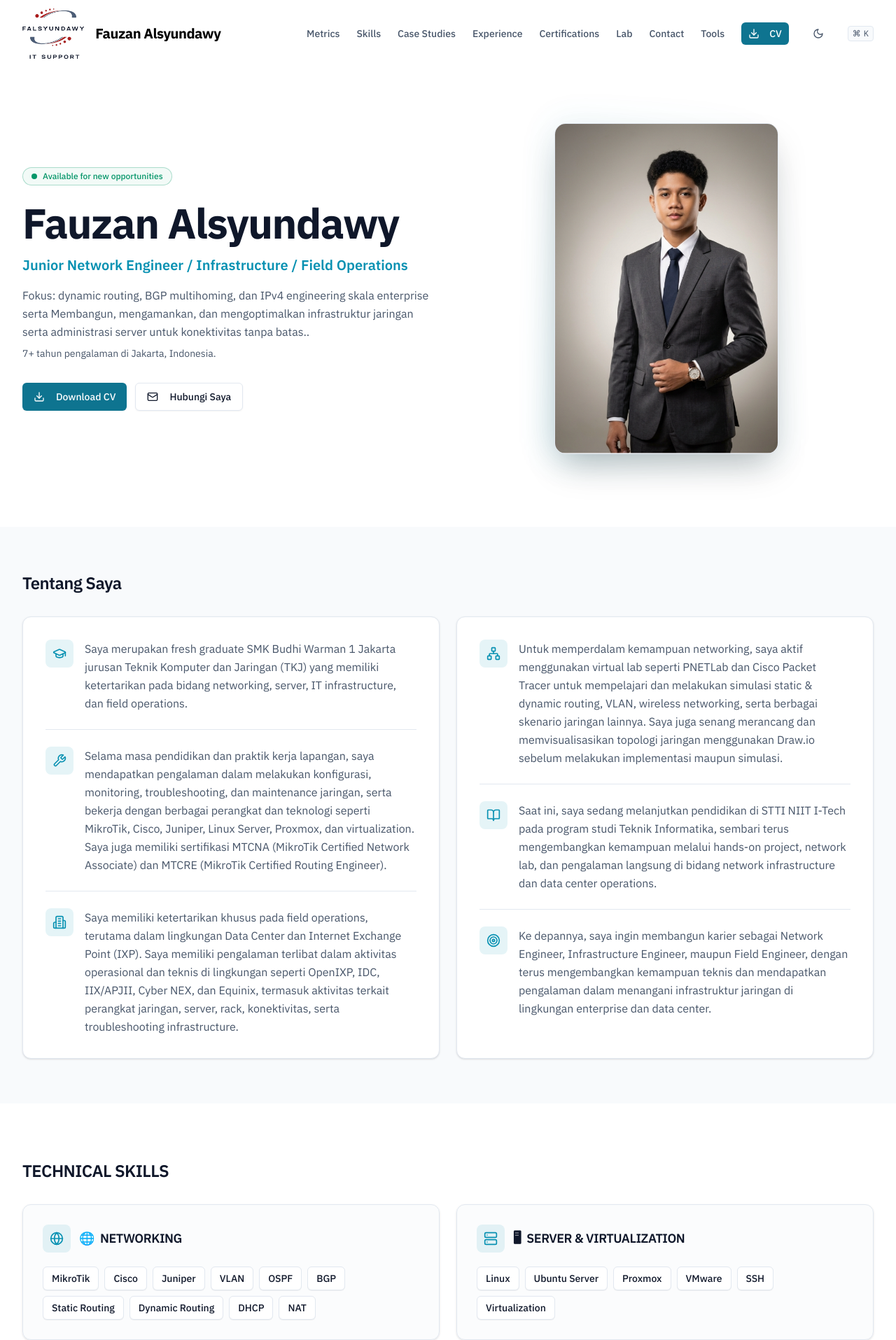
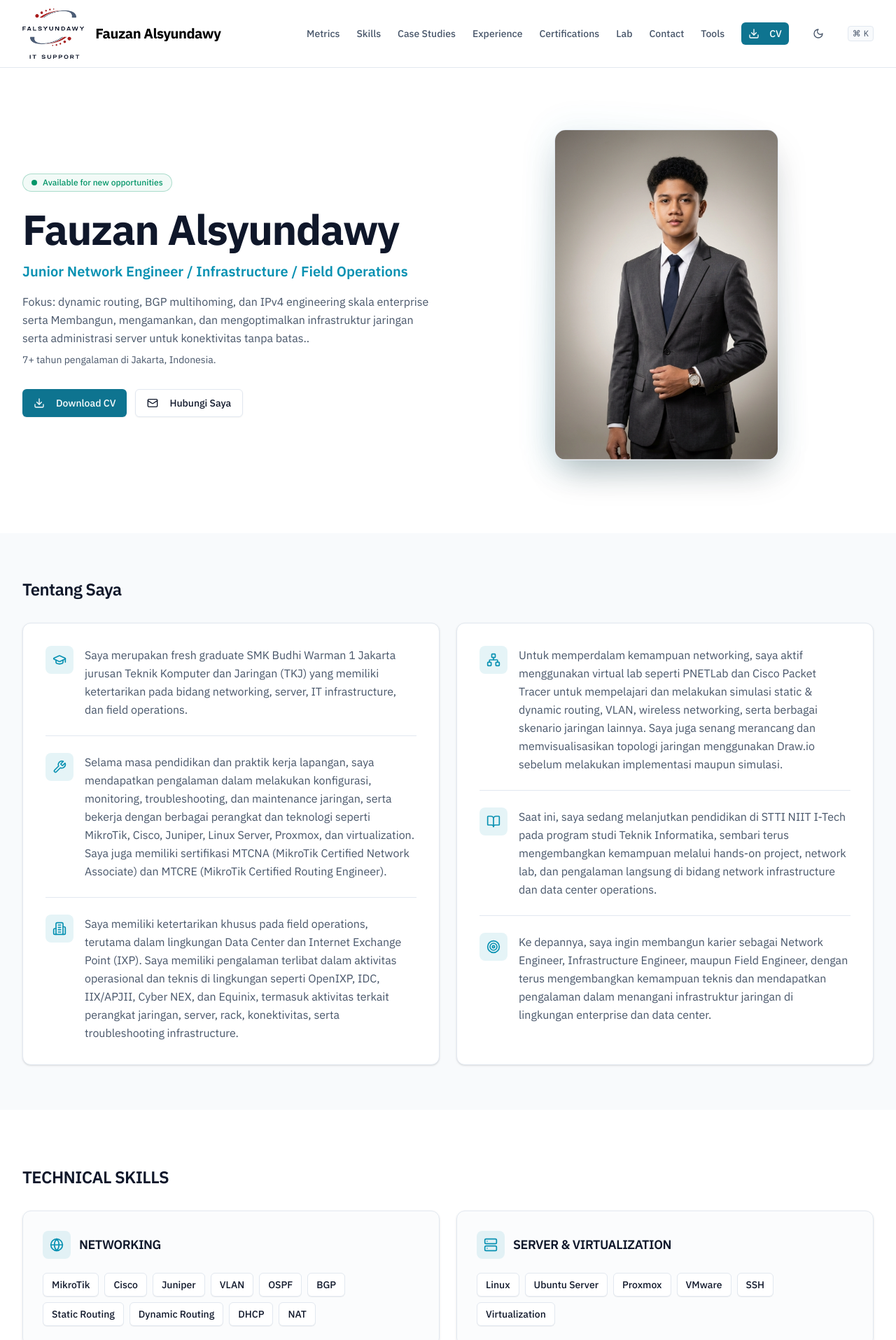
Before and after one commit to FauzanAlsyundawy/portofolio, a Next.js app: page / in a window 1280 px wide. Shown: the top 1915 px of the page at 70% size. Built offline with nearby package versions, Linux system fonts and the light colour scheme.

Commit message:
fix: make navbar relative to prevent covering content on scroll and remove duplicate emoji icons in technical skills

```diff
--- a/components/sections/hero.tsx
+++ b/components/sections/hero.tsx
@@ -8,7 +8,7 @@ import { Download, Mail } from "lucide-react";
 
 export function Hero() {
   return (
-    <section className="relative flex items-center overflow-hidden pt-24 sm:pt-28 md:pt-32 pb-8 sm:pb-12 lg:pb-14">
+    <section className="relative flex items-center overflow-hidden pt-6 sm:pt-8 lg:pt-10 pb-8 sm:pb-12 lg:pb-14">
       <div className="container-section relative z-10 py-8 lg:py-12">
         <div className="grid gap-12 lg:grid-cols-2 lg:gap-8 items-center">
           <div className="max-w-2xl">
--- a/components/sections/navbar.tsx
+++ b/components/sections/navbar.tsx
@@ -68,12 +68,7 @@ export function Navbar() {
 
   return (
     <header
-      className={cn(
-        "fixed top-0 left-0 right-0 z-50 transition-all duration-300",
-        scrolled
-          ? "bg-canvas/80 backdrop-blur-md border-b border-border shadow-sm"
-          : "bg-transparent"
-      )}
+      className="relative z-50 w-full bg-canvas/95 backdrop-blur-md border-b border-border transition-all duration-300"
     >
       <div className="mx-auto flex h-20 md:h-24 max-w-7xl items-center justify-between px-4 sm:px-6 lg:px-8 transition-all duration-300">
         <Link
--- a/components/sections/technical-skills.tsx
+++ b/components/sections/technical-skills.tsx
@@ -8,7 +8,6 @@ import { Globe, Server, FlaskConical, Wrench } from "lucide-react";
 const skillCategories = [
   {
     title: "NETWORKING",
-    emoji: "🌐",
     icon: Globe,
     skills: [
       "MikroTik",
@@ -25,7 +24,6 @@ const skillCategories = [
   },
   {
     title: "SERVER & VIRTUALIZATION",
-    emoji: "🖥",
     icon: Server,
     skills: [
       "Linux",
@@ -38,7 +36,6 @@ const skillCategories = [
   },
   {
     title: "NETWORK LAB & TOOLS",
-    emoji: "🧪",
     icon: FlaskConical,
     skills: [
       "PNETLab",
@@ -50,7 +47,6 @@ const skillCategories = [
   },
   {
     title: "FIELD & INFRASTRUCTURE",
-    emoji: "⚙️",
     icon: Wrench,
     skills: [
       "Data Center Operations",
@@ -96,9 +92,8 @@ export function TechnicalSkills() {
                       <span className="inline-flex h-10 w-10 shrink-0 items-center justify-center rounded-lg bg-signal/10 text-signal text-base">
                         <Icon className="h-5 w-5" />
                       </span>
-                      <h3 className="font-semibold text-base sm:text-lg text-ink tracking-tight flex items-center gap-2">
-                        <span>{cat.emoji}</span>
-                        <span>{cat.title}</span>
+                      <h3 className="font-semibold text-base sm:text-lg text-ink tracking-tight">
+                        {cat.title}
                       </h3>
                     </div>
 
```
